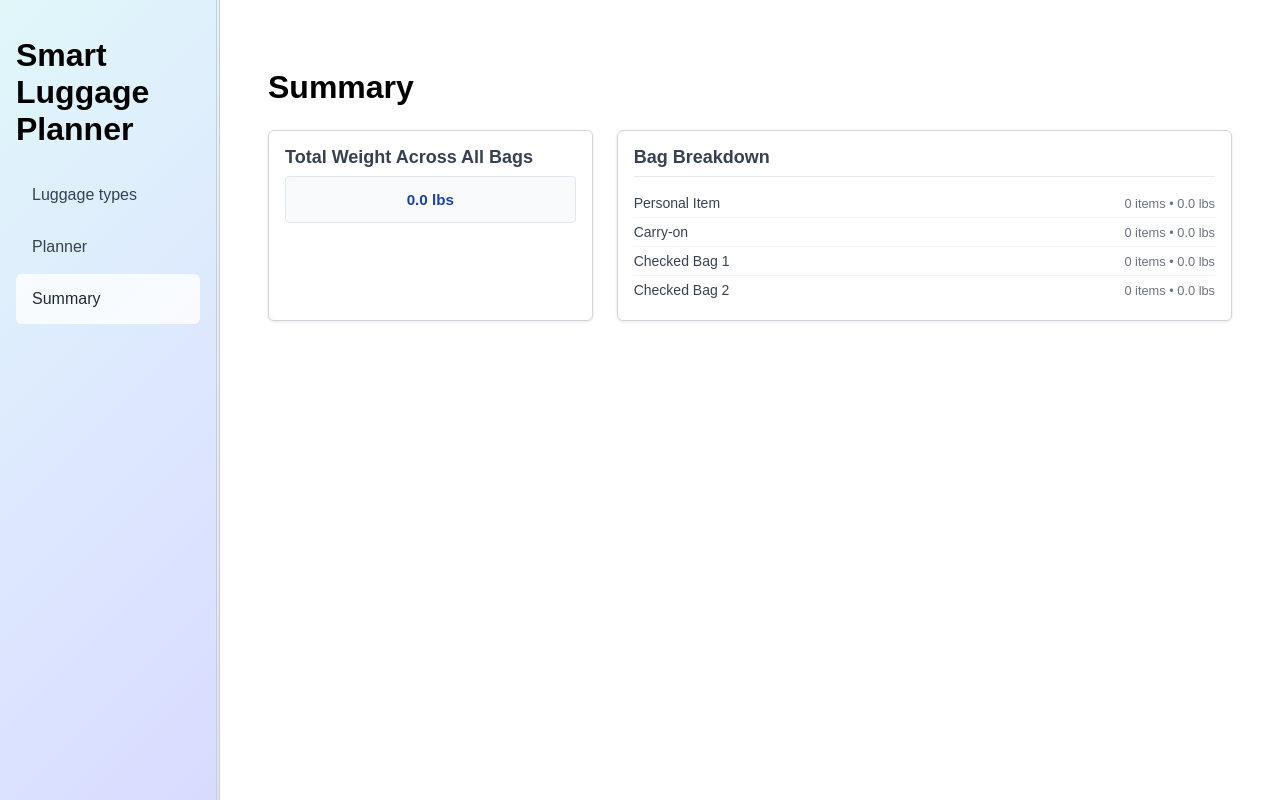
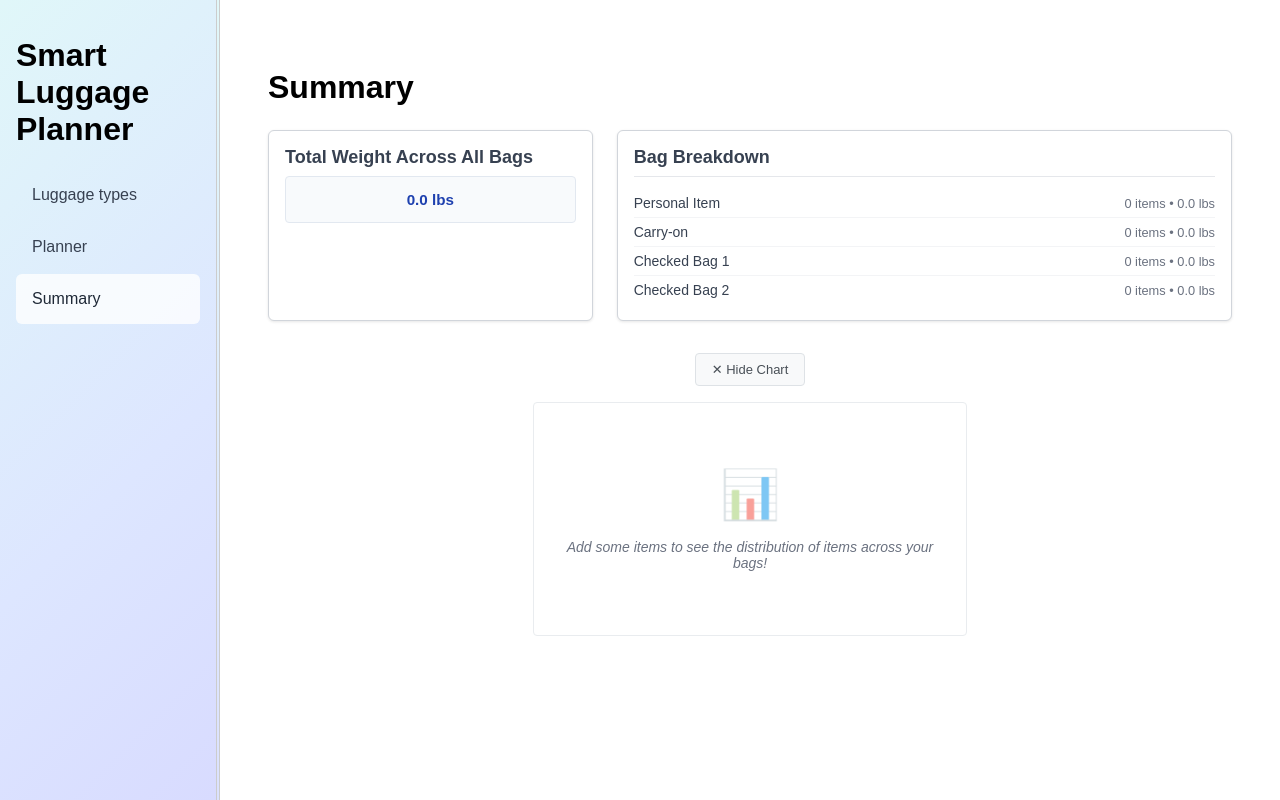
Before and after one commit to shanayamalik/berkeley-cs260, a React (Vite) app in the folder programming-assignment-3/code/: page / in a window 1280 px wide. Both pictures are taken after a click on the link "Summary". Built offline with nearby package versions, Linux system fonts and the light colour scheme.

Commit message:
added inline comments and updated documentation

```diff
--- a/programming-assignment-3/code/src/pages/summary/Summary.jsx
+++ b/programming-assignment-3/code/src/pages/summary/Summary.jsx
@@ -22,8 +22,8 @@ ChartJS.register(
 );
 
 export default function Summary({ luggageData }) {
-  const [showVisuals, setShowVisuals] = useState(false);
-  // If no luggage data is provided, show loading or empty state
+  const [showVisuals, setShowVisuals] = useState(true);
+
   if (!luggageData) {
     return (
       <div className="summary">
@@ -42,27 +42,24 @@ export default function Summary({ luggageData }) {
     cabinClass
   } = luggageData;
 
-  // Function to convert weight to consistent unit (lbs) for calculation
+  // convert weights to consistent units for calculations
   const convertToLbs = (weight, unit) => {
     if (unit === "kg") {
-      return weight * 2.20462; // 1 kg = 2.20462 lbs
+      return weight * 2.20462;
     }
-    return weight; // already in lbs
+    return weight;
   };
 
-  // Function to convert weight from lbs to display unit
   const convertFromLbs = (weightInLbs, targetUnit) => {
     if (targetUnit === "kg") {
-      return weightInLbs / 2.20462; // Convert lbs to kg
+      return weightInLbs / 2.20462;
     }
-    return weightInLbs; // keep in lbs
+    return weightInLbs;
   };
 
-  // Calculate total weight across all bags
+  // sum up weight across all luggage types
   const calculateTotalWeight = () => {
     let totalWeightInLbs = 0;
-
-    // Add up all items from all bags
     const allItems = [
       ...personalItemItems,
       ...carryOnItems,
@@ -74,11 +71,9 @@ export default function Summary({ luggageData }) {
       totalWeightInLbs += convertToLbs(parseFloat(item.weight) || 0, item.unit);
     });
 
-    // Convert back to user's preferred unit
     return convertFromLbs(totalWeightInLbs, weightUnit);
   };
 
-  // Calculate weight for a specific bag
   const calculateBagWeight = (items) => {
     let bagWeightInLbs = 0;
     items.forEach(item => {
@@ -87,7 +82,7 @@ export default function Summary({ luggageData }) {
     return convertFromLbs(bagWeightInLbs, weightUnit);
   };
 
-  // Function to get checked bag limit based on cabin class
+  // business/first class gets 2 checked bags
   const getCheckedBagLimit = () => {
     switch (cabinClass) {
       case "business":
@@ -102,7 +97,7 @@ export default function Summary({ luggageData }) {
 
   const totalWeight = calculateTotalWeight();
 
-  // Simple weight distribution data (only for doughnut chart)
+  // creates chart data from luggage items with nice colors
   const getChartData = () => {
     const weights = [
       { label: 'Personal Item', weight: calculateBagWeight(personalItemItems) },
@@ -117,11 +112,11 @@ export default function Summary({ luggageData }) {
         {
           data: weights.map(item => item.weight),
           backgroundColor: [
-            '#FF69B4', // Bright pink
-            '#40E0D0', // Turquoise
-            '#98FB98', // Mint green
-            '#DDA0DD', // Light purple/plum
-            '#87CEEB', // Sky blue
+            '#FF69B4', // bright pink for visual appeal
+            '#40E0D0', // turquoise
+            '#98FB98', // mint green
+            '#DDA0DD', // light purple
+            '#87CEEB', // sky blue
           ],
           borderWidth: 0,
           cutout: '60%',
@@ -209,8 +204,7 @@ export default function Summary({ luggageData }) {
         </div>
       </div>
 
-      {/* Visual Insights Toggle - separate from sections for proper positioning */}
-      {totalWeight > 0 && (
+      {/* chart toggle button always visible */}
       <div className="visual-toggle-section">
         <button
           className="visual-toggle-btn"
@@ -222,12 +216,18 @@ export default function Summary({ luggageData }) {
         {showVisuals && (
           <div className="simple-chart-container">
             <div className="chart-wrapper-simple">
+              {totalWeight > 0 ? (
                 <Doughnut data={getChartData()} options={chartOptions} />
+              ) : (
+                <div className="empty-chart-state">
+                  <div className="empty-chart-icon">📊</div>
+                  <p>Add some items to see the distribution of items across your bags!</p>
+                </div>
+              )}
             </div>
           </div>
         )}
       </div>
-      )}
     </div>
   );
 }
```
Lines whose indentation alone changed are shown as unchanged.
